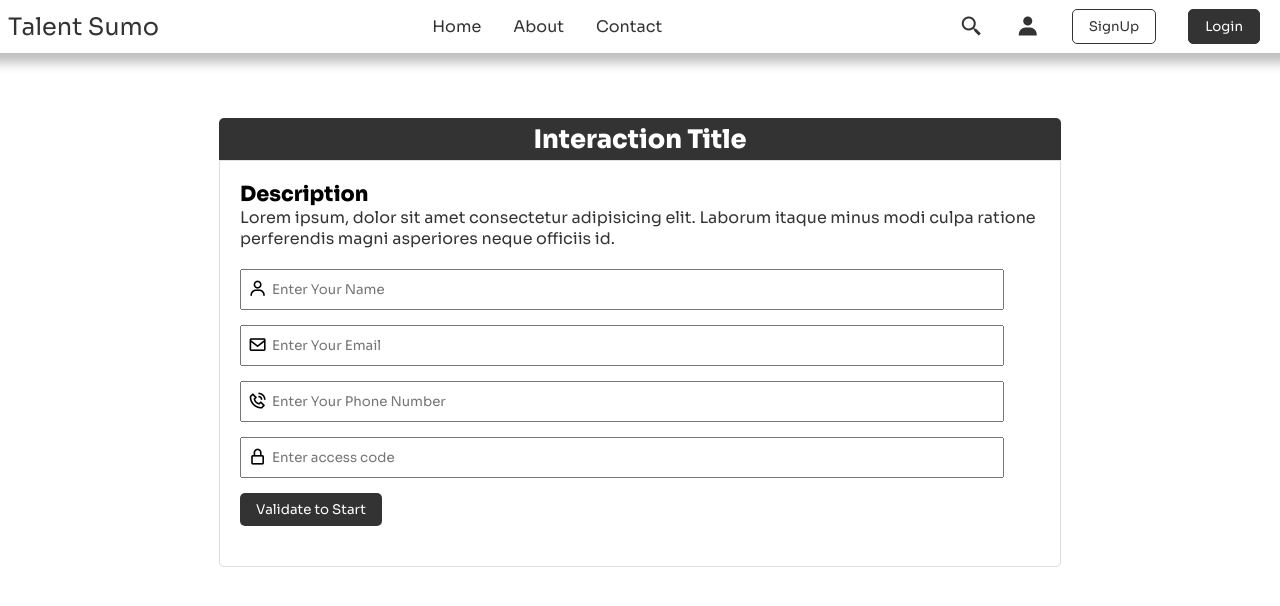
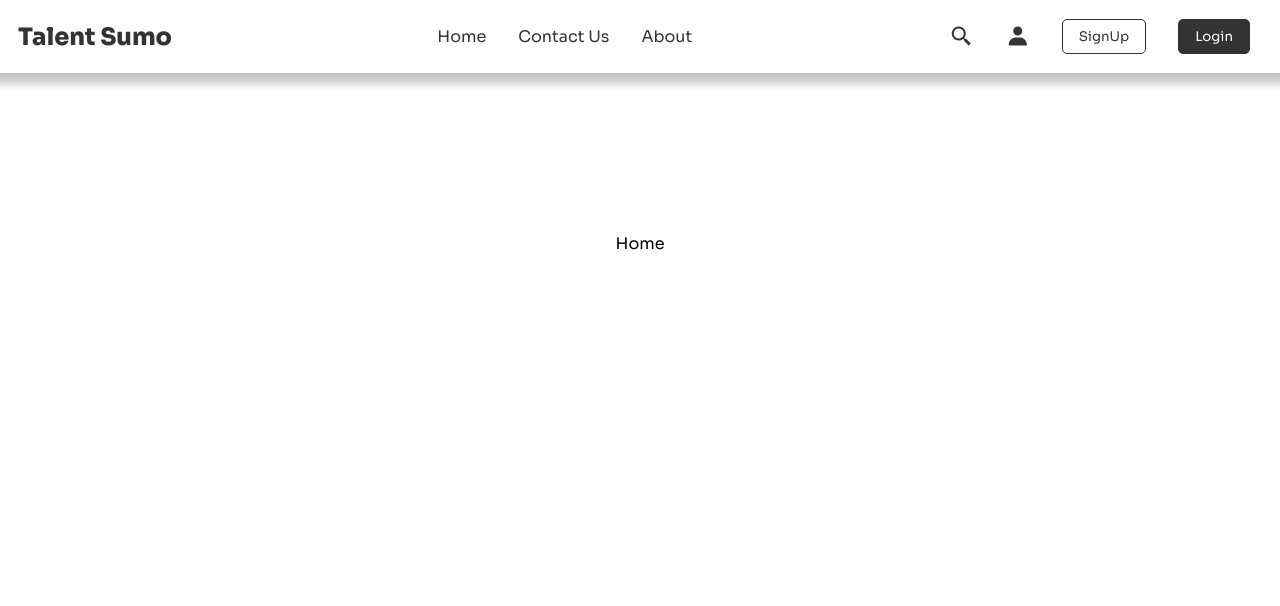
Before and after one commit to pruthvii09/TalentSumo, a React (Create React App) app: page /home in a window 1280 px wide. Shown: the top 606 px of the page. Built offline with nearby package versions, Linux system fonts and the light colour scheme.

Commit message:
added routes

```diff
--- a/package.json
+++ b/package.json
@@ -10,6 +10,7 @@
     "framer-motion": "^7.6.7",
     "react": "^18.2.0",
     "react-dom": "^18.2.0",
+    "react-router-dom": "^6.4.3",
     "react-scripts": "5.0.1",
     "web-vitals": "^2.1.4",
     "yup": "^0.32.11"
--- a/src/App.js
+++ b/src/App.js
@@ -1,12 +1,23 @@
+import { Route, Routes } from "react-router-dom";
 import "./App.css";
+import About from "./components/About/About";
+import Contact from "./components/ContactMe/Contact";
 import { Form } from "./components/Form/Form";
+import Home from "./components/Home/Home";
 import NavBar from "./components/NavBar/NavBar";
 
 function App() {
   return (
     <div className="app">
       <NavBar />
-      <Form />
+      <div>
+        <Routes>
+          <Route path="/" element={<Form />} />
+          <Route path="/contact" element={<Contact />} />
+          <Route path="/home" element={<Home />} />
+          <Route path="/about" element={<About />} />
+        </Routes>
+      </div>
     </div>
   );
 }
--- /dev/null
+++ b/src/components/About/About.css
@@ -0,0 +1,6 @@
+.about{
+    display: flex;
+    align-items: center;
+    justify-content: center;
+    margin-top: 10rem;
+}
--- /dev/null
+++ b/src/components/About/About.js
@@ -0,0 +1,8 @@
+import React from "react";
+import "./About.css";
+
+const About = () => {
+  return <div className="about">About</div>;
+};
+
+export default About;
--- /dev/null
+++ b/src/components/ContactMe/Contact.css
@@ -0,0 +1,6 @@
+.contact{
+    display: flex;
+    align-items: center;
+    justify-content: center;
+    margin-top: 10rem;
+}
--- /dev/null
+++ b/src/components/ContactMe/Contact.js
@@ -0,0 +1,8 @@
+import React from "react";
+import "./Contact.css";
+
+const Contact = () => {
+  return <div className="contact">Contact</div>;
+};
+
+export default Contact;
--- a/src/components/Form/Form.js
+++ b/src/components/Form/Form.js
@@ -4,6 +4,7 @@ import "./Form.css";
 
 export const Form = () => {
   const [data, setData] = useState({
+    // inital data
     name: "",
     email: "",
     contact: "",
@@ -18,6 +19,8 @@ export const Form = () => {
 
   const handleSubmit = (e) => {
     e.preventDefault(); //prevents refresing of page
+    console.log("hii");
+    const regEx = /^[a-zA-Z0-9._:$!%-]+@[a-zA-Z0-9.-]+.[a-zA-Z]$/g;
 
     if (data?.name?.length < 5) {
       //name
@@ -28,6 +31,11 @@ export const Form = () => {
       //email
       setEmptyFields((emptyFields) => [...emptyFields, "email"]);
       setError("Please enter email!");
+      setShowError(true);
+    } else if (!regEx.test(data?.email)) {
+      console.log(data?.email);
+      setEmptyFields((emptyFields) => [...emptyFields, "email"]);
+      setError("Not valid Email");
       setShowError(true);
     } else if (data?.contact?.length !== 10) {
       // contact
@@ -43,6 +51,7 @@ export const Form = () => {
       setError("");
       setShowError(false);
       setShow(true);
+      console.log(data);
     }
   };
 
--- /dev/null
+++ b/src/components/Home/Home.css
@@ -0,0 +1,6 @@
+.home{
+    display: flex;
+    align-items: center;
+    justify-content: center;
+    margin-top: 10rem;
+}
--- /dev/null
+++ b/src/components/Home/Home.js
@@ -0,0 +1,8 @@
+import React from "react";
+import "./Home.css";
+
+const Home = () => {
+  return <div className="about">Home</div>;
+};
+
+export default Home;
--- a/src/components/NavBar/NavBar.css
+++ b/src/components/NavBar/NavBar.css
@@ -6,9 +6,13 @@
     background-color: rgb(255, 255, 255);
     color: #333;
     box-shadow: 0 0 10px 10px rgba(0,0,0,0.25);
+    padding: 10px;
 }
 
-.brand-title{
+.brand-title a{
+    text-decoration: none;
+    color: #333;
+    font-weight: 800;
     font-size: 1.5rem;
     margin: 0.5rem;
 }
--- a/src/components/NavBar/NavBar.jsx
+++ b/src/components/NavBar/NavBar.jsx
@@ -1,4 +1,5 @@
 import React, { useState } from "react";
+import { Link } from "react-router-dom";
 import "./NavBar.css";
 
 const NavBar = () => {
@@ -8,17 +9,18 @@ const NavBar = () => {
   };
   return (
     <div className="navbar">
-      <div className="brand-title">Talent Sumo</div>
+      <div className="brand-title">
+        <Link to="/">Talent Sumo</Link>
+      </div>
       <p className="toggle-button" onClick={handleToggle}>
         <i className="bx bx-menu bar"></i>
       </p>
       <div className={toggle ? "navbar-links" : "navbar-links active"}>
         <ul>
           <li>
-            <a href="#">Home</a>
-            <a href="#">About</a>
-            <a href="#">Contact</a>
-            <a href="#">{/* <img src={Profile} /> */}</a>
+            <Link to="/home">Home</Link>
+            <Link to="/contact">Contact Us</Link>
+            <Link to="/about">About</Link>
           </li>
         </ul>
       </div>
--- a/src/index.js
+++ b/src/index.js
@@ -1,11 +1,14 @@
 import React from "react";
 import ReactDOM from "react-dom/client";
+import { BrowserRouter } from "react-router-dom";
 import "./index.css";
 import App from "./App";
 
 const root = ReactDOM.createRoot(document.getElementById("root"));
 root.render(
   <React.StrictMode>
-    <App />
+    <BrowserRouter>
+      <App />
+    </BrowserRouter>
   </React.StrictMode>
 );
```
Also changed, not shown: 1 other file (tests, documents, lock files or other folders).
